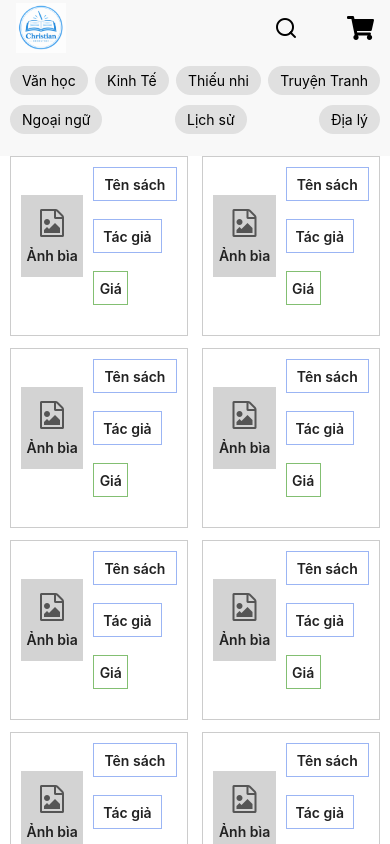
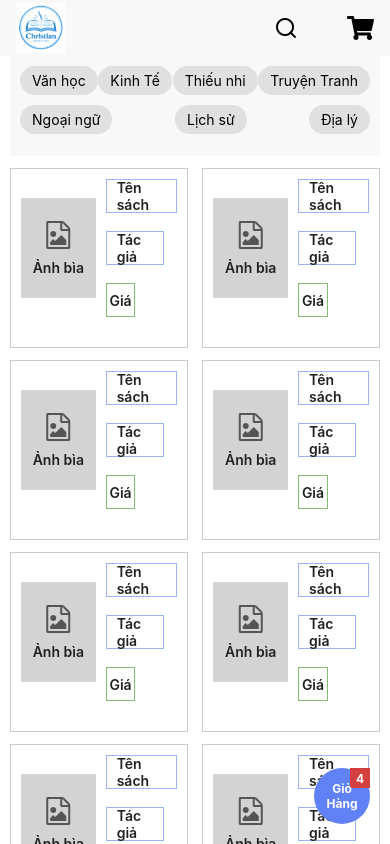
Before and after one commit to Chituongnguyen24/Mobile, a React Native app: screen / in a window 390 px wide. Built offline with nearby package versions, Linux system fonts and the light colour scheme.

Commit message:
add FAB for bookstore 15/09/026

```diff
--- a/App.tsx
+++ b/App.tsx
@@ -1,16 +1,18 @@
 import { ScrollView, StyleSheet, View } from 'react-native';
 import BookCard from './components/BookCard';
 import CategoryChips from './components/CategoryChips';
+import FloatingCardButton from './components/FloatingCardButton';
 import Header from './components/Header';
 export default function App() {
   return (
     <View style={styles.container}>
       <Header />
-      <CategoryChips />
+
       <ScrollView
         style={styles.scrollView}
         contentContainerStyle={styles.bookGrid}
       >
+        <CategoryChips />
         <BookCard />
         <BookCard />
         <BookCard />
@@ -20,6 +22,7 @@ export default function App() {
         <BookCard />
         <BookCard />
       </ScrollView>
+      <FloatingCardButton />
     </View>
   );
 }
--- a/components/BookCard.tsx
+++ b/components/BookCard.tsx
@@ -1,20 +1,39 @@
 import FontAwesome from '@expo/vector-icons/FontAwesome';
-import { StyleSheet, Text, View } from 'react-native';
+import {
+    Image,
+    ImageSourcePropType,
+    StyleSheet,
+    Text,
+    View,
+} from 'react-native';
 
-const BookCard = () => {
+type BookCardProps = {
+  image?: ImageSourcePropType;
+};
+
+const BookCard = ({ image }: BookCardProps) => {
   return (
     <View style={styles.container}>
       <View style={styles.imageContainer}>
-        <FontAwesome name="file-image-o" size={28} color="#555" />
-        <Text style={styles.imageLabel}>Ảnh bìa</Text>
+        {image ? (
+          <Image source={image} style={styles.image} resizeMode="cover" />
+        ) : (
+          <>
+            <FontAwesome name="file-image-o" size={28} color="#555" />
+            <Text style={styles.imageLabel}>Ảnh bìa</Text>
+          </>
+        )}
       </View>
+
       <View style={styles.infoContainer}>
         <View style={[styles.infoBox, styles.titleBox]}>
           <Text style={styles.infoText}>Tên sách</Text>
         </View>
+
         <View style={[styles.infoBox, styles.authorBox]}>
           <Text style={styles.infoText}>Tác giả</Text>
         </View>
+
         <View style={[styles.infoBox, styles.priceBox]}>
           <Text style={styles.infoText}>Giá</Text>
         </View>
@@ -36,23 +55,33 @@ const styles = StyleSheet.create({
     borderWidth: 1,
     borderColor: '#ccc',
   },
+
   imageContainer: {
-    width: '40%',
+    width: '48%',
     aspectRatio: 0.75,
     alignItems: 'center',
     justifyContent: 'center',
     backgroundColor: '#d3d3d3',
+    overflow: 'hidden',
   },
+
+  image: {
+    width: '100%',
+    height: '100%',
+  },
+
   imageLabel: {
     marginTop: 10,
     fontWeight: '600',
     color: '#222',
   },
+
   infoContainer: {
     flex: 1,
     alignItems: 'flex-start',
     gap: 18,
   },
+
   infoBox: {
     height: 34,
     alignItems: 'center',
@@ -60,19 +89,25 @@ const styles = StyleSheet.create({
     borderWidth: 1,
     borderColor: '#9bb5f4',
   },
+
   titleBox: {
     width: '100%',
   },
+
   authorBox: {
     width: '82%',
   },
+
   priceBox: {
     width: '42%',
     borderColor: '#83bf72',
   },
+
   infoText: {
     fontWeight: '600',
     color: '#222',
+    paddingHorizontal: 10,
   },
 });
-export default BookCard
+
+export default BookCard;
--- /dev/null
+++ b/components/FloatingCardButton.tsx
@@ -0,0 +1,45 @@
+import { Pressable, StyleSheet, Text, View } from 'react-native';
+
+export default function FloatingCardButton() {
+  return (
+    <Pressable
+      style={styles.fab}
+    >
+      <View style={styles.badge}>
+        <Text style={styles.badgeText}>4</Text>
+      </View>
+      <Text style={styles.badgeText}>Giỏ Hàng</Text>
+    </Pressable>
+  );
+}
+const styles = StyleSheet.create({
+  fab: {
+    position: 'absolute',
+    right: 20,
+    bottom: 20,
+    width: 56,
+    height: 56,
+    borderRadius: 28,
+    justifyContent: 'center',
+    alignItems: 'center',
+    elevation: 5,
+    backgroundColor: '#6181F6',
+  },
+  badge: {
+    position: 'absolute',
+    top: 0,
+    right: 0,
+    backgroundColor: '#D44040',
+    width: 20,
+    height: 20,
+    justifyContent: 'center',
+    alignItems: 'center',
+  },
+  badgeText: {
+    fontSize: 12,
+    fontWeight: 'bold',
+    color: '#fff',
+    textAlign: 'center',
+    padding:10
+  },
+});
```
Also changed, not shown: Minh Chứng/FloatingActionButton.png (added).
